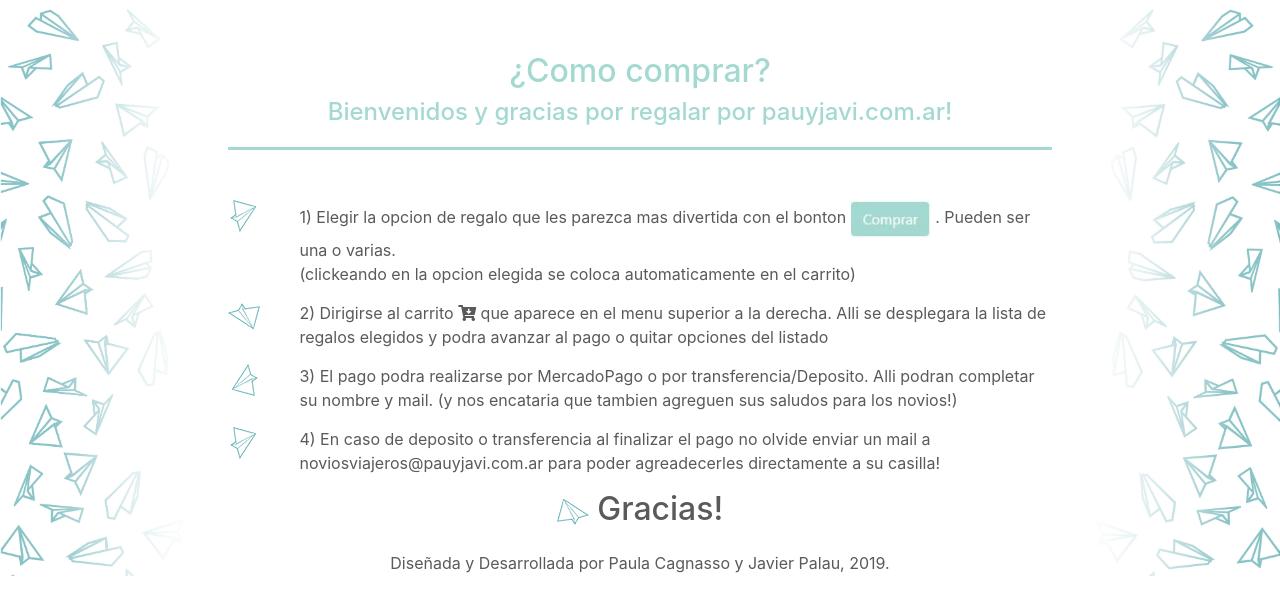
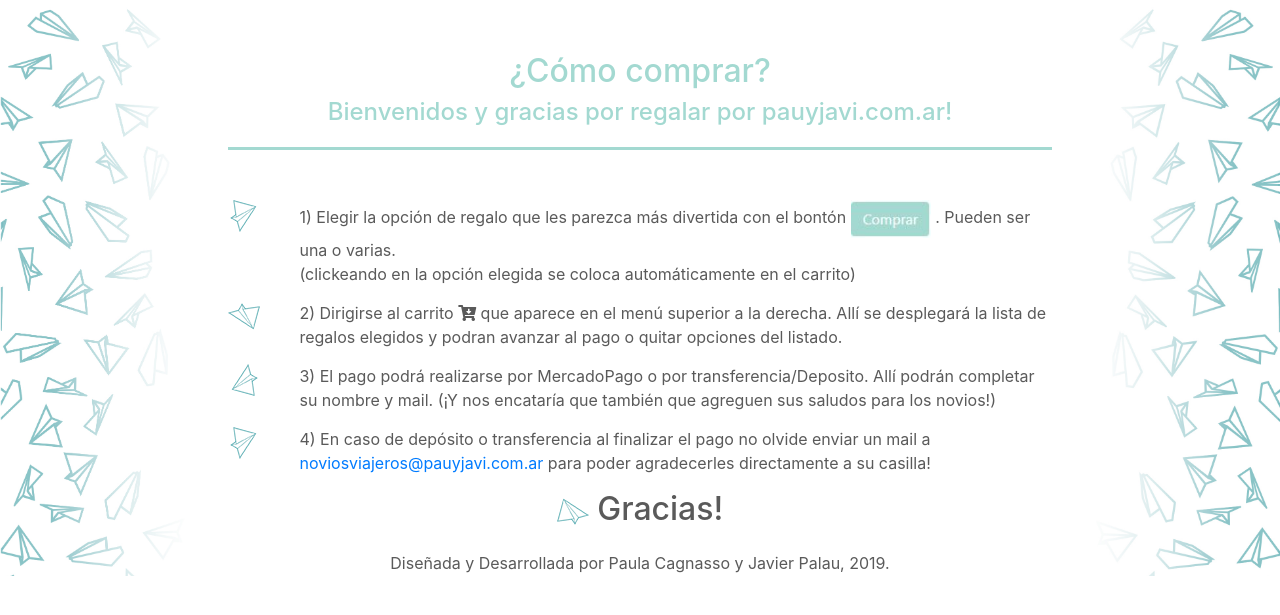
Before and after one commit to jpalauposse/casamiento, a PHP site: page /pf.php in a window 1280 px wide. Shown: the part 59-674 px from the top of the page. Run offline with PHP 8.4, Linux system fonts and the light colour scheme; some libraries are stand-ins or nearby versions.

Commit message:
correccion de ortografia

```diff
--- a/carrito.php
+++ b/carrito.php
@@ -12,7 +12,7 @@
           <table class="table">
             <thead>
               <tr>
-                <th scope="col">Descripcion</th>
+                <th scope="col">Descripción</th>
                 <th scope="col">Monto</th>
                 <th scope="col"></th>
               </tr>
--- a/pf.php
+++ b/pf.php
@@ -8,14 +8,14 @@
         <div class="col-xl-2 pf" id="izq">
         </div>
         <div class="col-xl-8 container text-center preguntas">
-            <h2 class="como_comprar" >¿Como comprar?</h2>
+            <h2 class="como_comprar" >¿Cómo comprar?</h2>
             <h4 class="saludos" > Bienvenidos y gracias por regalar por pauyjavi.com.ar!</h4>
             <div class="row pf">
               <div class="col-1">
                 <img src="fotos/ICON.png" width="32" height="32" alt="Logo sitio" style="transform:rotate(90deg)">
               </div>
               <div class="col-11">
-                1) Elegir la opcion de regalo que les parezca mas divertida con el bonton <img src="fotos/boton.jpg" width="80" alt="imagen del boton de compra"> . Pueden ser una o varias. </br> (clickeando en la opcion elegida se coloca automaticamente en el carrito)
+                1) Elegir la opción de regalo que les parezca más divertida con el bontón <img src="fotos/boton.jpg" width="80" alt="imagen del botón de compra"> . Pueden ser una o varias. </br> (clickeando en la opción elegida se coloca automáticamente en el carrito)
               </div>
             </div>
             <div class="row pf">
@@ -23,7 +23,7 @@
                 <img src="fotos/ICON.png" width="32" height="32" alt="Logo sitio" style="transform:rotate(180deg)">
               </div>
               <div class="col-11">
-                2) Dirigirse al carrito <i class="fas fa-cart-arrow-down"></i> que aparece en el menu superior a la derecha. Alli se desplegara la lista de regalos elegidos y podra avanzar al pago o quitar opciones del listado
+                2) Dirigirse al carrito <i class="fas fa-cart-arrow-down"></i> que aparece en el menú superior a la derecha. Allí se desplegará la lista de regalos elegidos y podran avanzar al pago o quitar opciones del listado.
               </div>
             </div>
             <div class="row pf">
@@ -31,7 +31,7 @@
                 <img src="fotos/ICON.png" width="32" height="32" alt="Logo sitio" style="transform:rotate(270deg)">
               </div>
               <div class="col-11">
-                3) El pago podra realizarse por MercadoPago o por transferencia/Deposito. Alli podran completar su nombre y mail. (y nos encataria que tambien  agreguen sus saludos para los novios!)
+                3) El pago podrá realizarse por MercadoPago o por transferencia/Deposito. Allí podrán completar su nombre y mail. (¡Y nos encataría que también que agreguen sus saludos para los novios!)
               </div>
             </div>
             <div class="row pf">
@@ -39,7 +39,7 @@
                 <img src="fotos/ICON.png" width="32" height="32" alt="Logo sitio" style="transform:rotate(90deg)">
               </div>
               <div class="col-11">
-                 4) En caso de deposito o transferencia al finalizar el pago no olvide enviar un mail a noviosviajeros@pauyjavi.com.ar para poder agreadecerles directamente a su casilla!
+                 4) En caso de depósito o transferencia al finalizar el pago no olvide enviar un mail a <a href="mailto:noviosviajeros@pauyjavi.com.ar">noviosviajeros@pauyjavi.com.ar</a> para poder agradecerles directamente a su casilla!
                </div>
             </div>
             <h2><img src="fotos/ICON.png" width="32" height="32" alt="Logo sitio"> Gracias!</h2>
```
Also changed, not shown: js/listado.js (+7 -1 lines), reg.php (+5 -5 lines), fotos/londres.jpeg (added).
